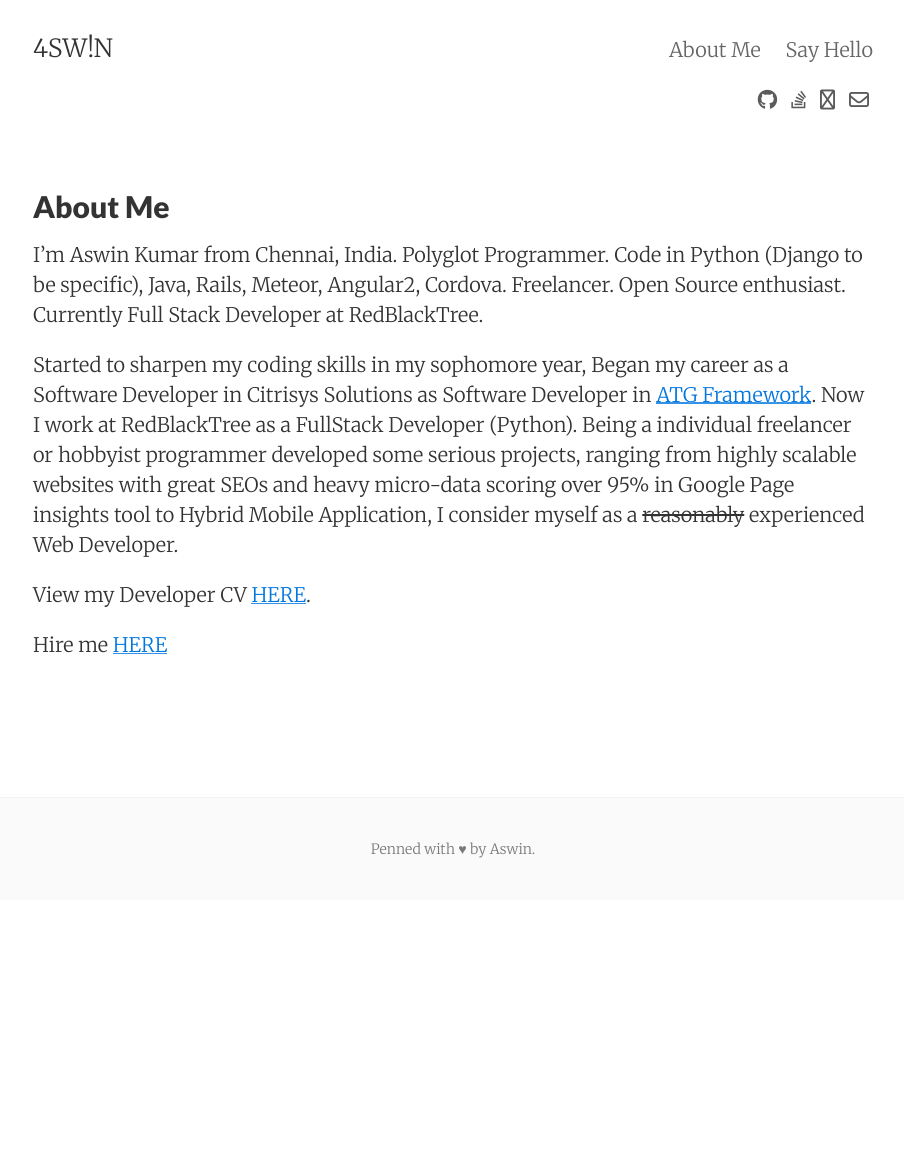
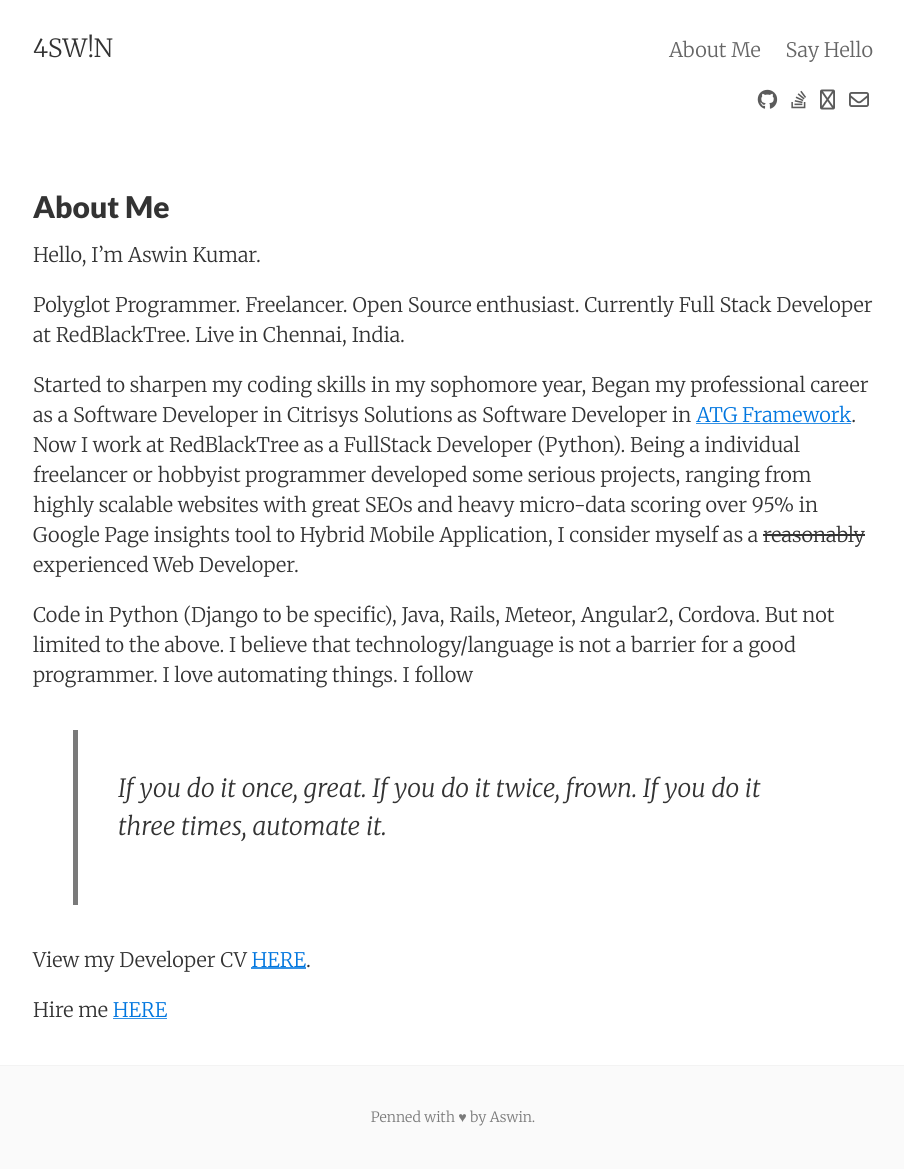
Before and after one commit to aswinkp/aswinkp.github.io, a Jekyll site: the page built from about.md, in a window 1280 px wide. Shown: the whole page, without its empty margins (187-1091 px from the left). Built offline with Jekyll 4.4.1, drawn with Linux system fonts in a browser that asks for light colours; nearby versions of some CDN libraries; before the commit the page ends 900 px from its top, so only the background shows below that.

Commit message:
about me update

```diff
--- a/about.md
+++ b/about.md
@@ -4,9 +4,17 @@
 permalink: /about/
 tags: about
 ---
-I'm Aswin Kumar from Chennai, India. Polyglot Programmer. Code in Python (Django to be specific), Java, Rails, Meteor, Angular2, Cordova. Freelancer. Open Source enthusiast. Currently Full Stack Developer at RedBlackTree.
 
-Started to sharpen my coding skills in my sophomore year, Began my career as a Software Developer in Citrisys Solutions as Software Developer in [ATG Framework](http://learnoracleatg.blogspot.in/2014/04/chapter-1-oracle-atg-story.html). Now I work at RedBlackTree as a FullStack Developer (Python). Being a individual freelancer or hobbyist programmer developed some serious projects, ranging from highly scalable websites with great SEOs and heavy micro-data scoring over 95% in Google Page insights tool to Hybrid Mobile Application, I consider myself as a <del>reasonably</del> experienced Web Developer.
+Hello, I'm Aswin Kumar.
+
+Polyglot Programmer. Freelancer. Open Source enthusiast. Currently Full Stack Developer at RedBlackTree. Live in Chennai, India.
+
+Started to sharpen my coding skills in my sophomore year, Began my professional career as a Software Developer in Citrisys Solutions as Software Developer in [ATG Framework](http://learnoracleatg.blogspot.in/2014/04/chapter-1-oracle-atg-story.html). Now I work at RedBlackTree as a FullStack Developer (Python). Being a individual freelancer or hobbyist programmer developed some serious projects, ranging from highly scalable websites with great SEOs and heavy micro-data scoring over 95% in Google Page insights tool to Hybrid Mobile Application, I consider myself as a <del>reasonably</del> experienced Web Developer.
+
+Code in Python (Django to be specific), Java, Rails, Meteor, Angular2, Cordova. But not limited to the above. I believe that technology/language is not a barrier for a good programmer. I love automating things. I follow
+
+> If you do it once, great. If you do it twice, frown. If you do it three times, automate it.
+
 
 View my Developer CV [HERE](https://stackoverflow.com/cv/aswinkumar).
 
```
Also changed, not shown: _posts/2016-08-09-hello-world.md (+1 -1 lines).
